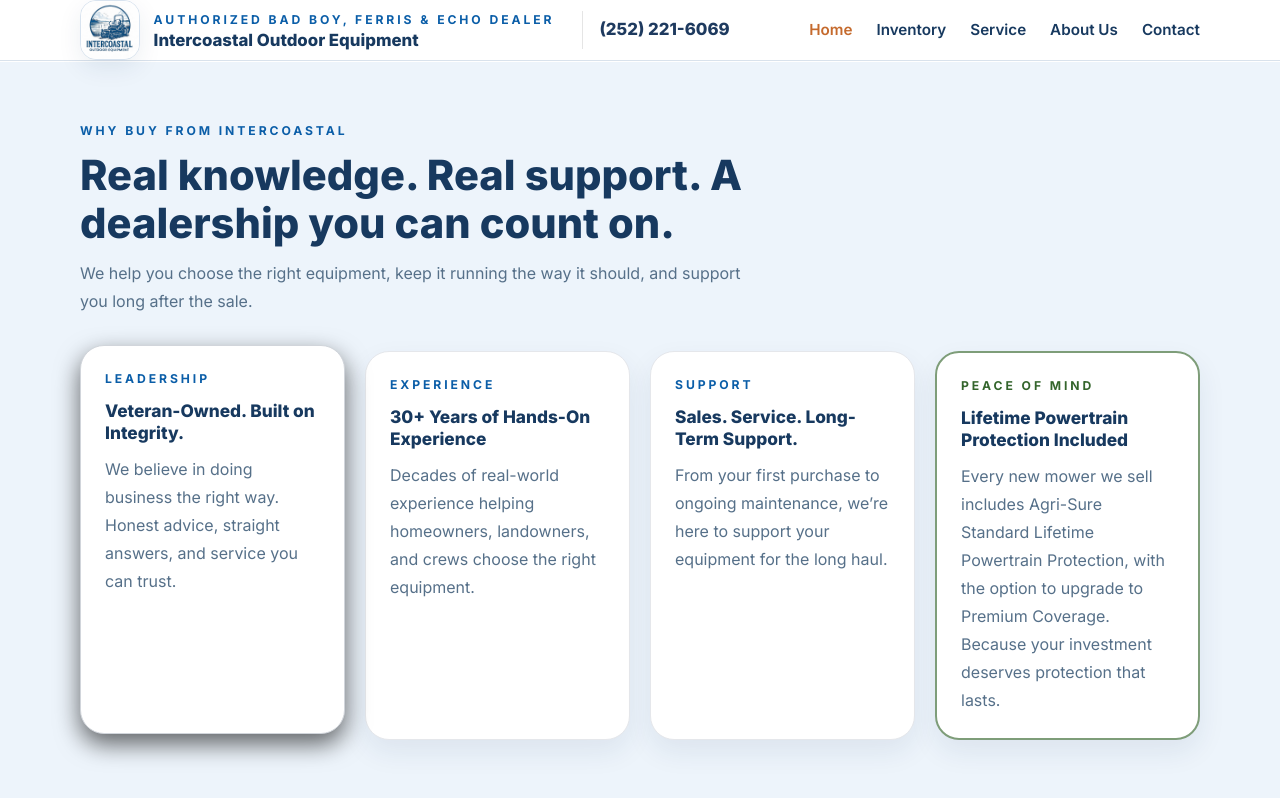
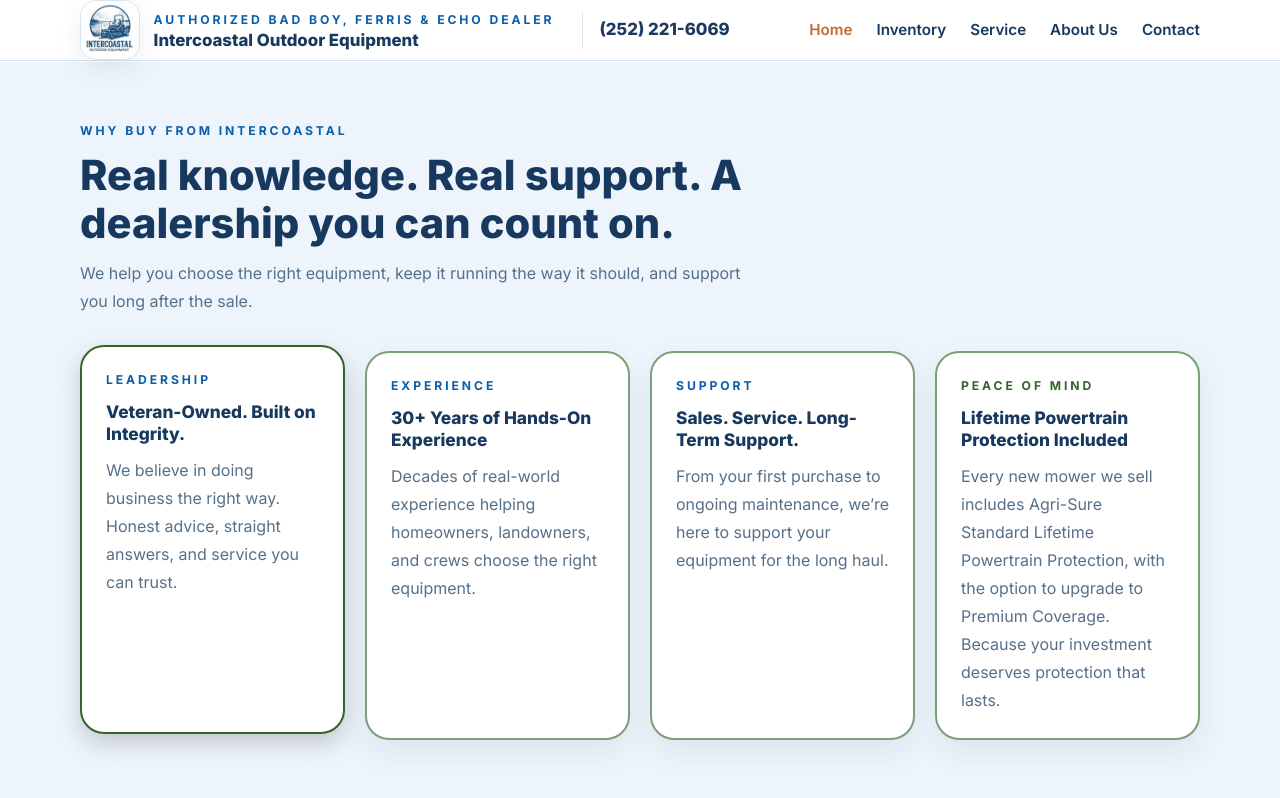
Before and after one commit to TanyaA318/intercoastal-website, a React (Vite) app: page / in a window 1280 px wide. In both pictures the pointer is over the element 212 px from the left and 2556 px from the top of the page. Shown: the part 2011-2809 px from the top of the page. Built offline with nearby package versions, Linux system fonts and the light colour scheme.

Commit message:
Give all four Why Buy cards matching green outlines

```diff
--- a/src/styles.css
+++ b/src/styles.css
@@ -746,7 +746,7 @@ img {
   border-radius: 1.5rem;
   padding: 28px;
   background: #ffffff;
-  border: 1px solid #e5e7eb;
+  border: 2px solid #7e9d79;
   box-shadow: 0 12px 28px rgba(23, 57, 95, 0.08);
   transition: transform 0.2s ease, box-shadow 0.2s ease;
 }
@@ -772,8 +772,8 @@ img {
 
 .why-buy-card:hover {
   transform: translateY(-6px);
-  box-shadow: 0 10px 25px rgba(0,0,0,0.6);
-  border-color: #d1d5db;
+  box-shadow: 0 10px 25px rgba(0,0,0,0.18);
+  border-color: #34652c;
 }
 
 .why-buy-card .card-kicker {
```
